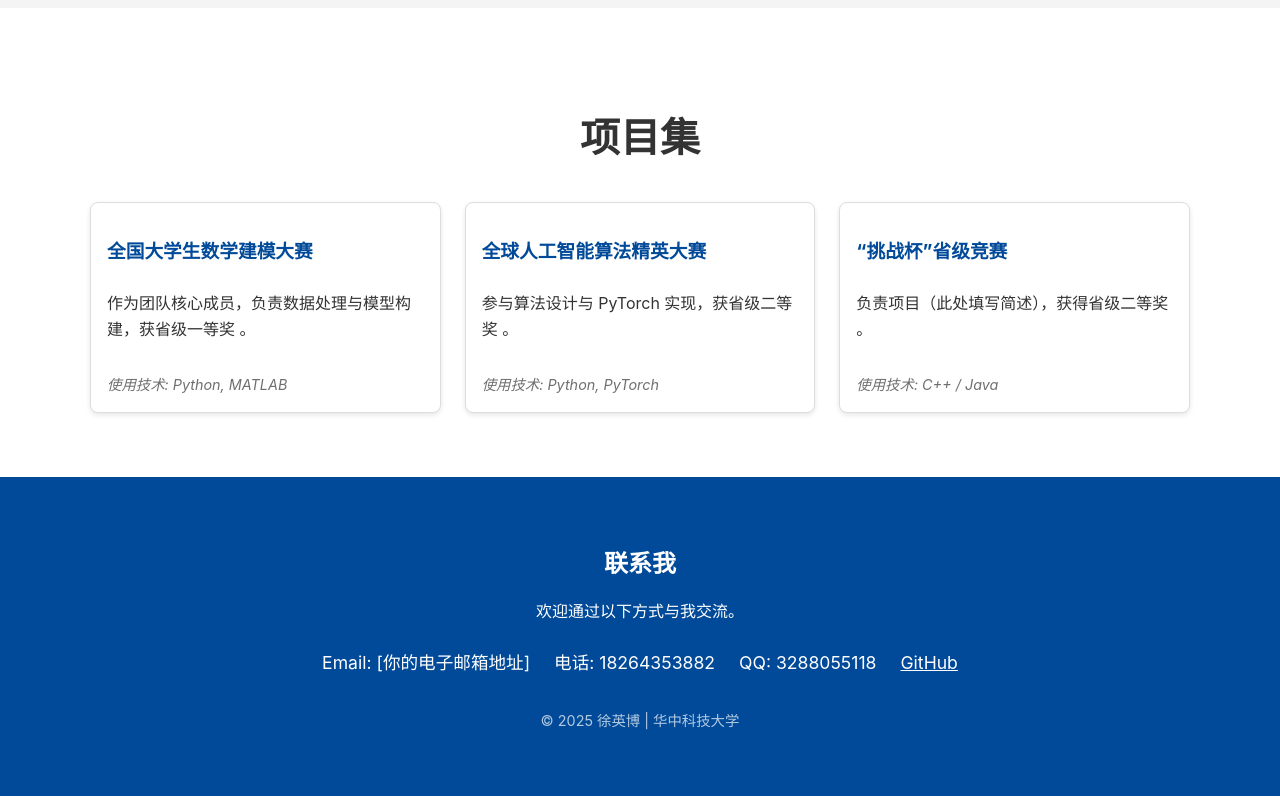
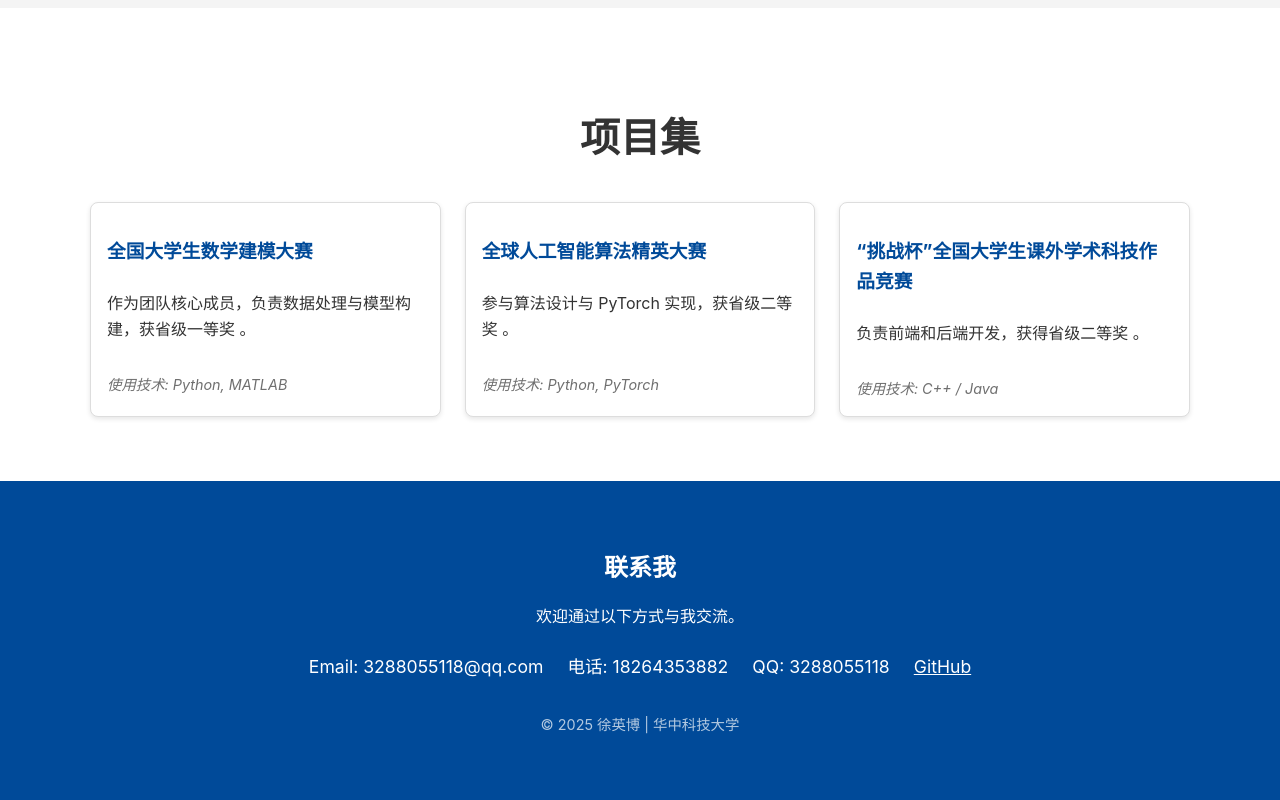
Before and after one commit to xyb-Corder/my-portfolio, a plain HTML site: page index.html in a window 1280 px wide. Shown: the part 1754-2554 px from the top of the page. Drawn offline with Linux system fonts and the light colour scheme.

Commit message:
Add files via upload

```diff
--- a/index.html
+++ b/index.html
@@ -46,7 +46,7 @@
                 <h3>教育背景与成就</h3>
                 <ul>
                     <li>华中科技大学 - 软件学院 (2024级) </li>
-                    <li>大一学年专业排名 7/92 (加权 91.58) </li>
+                    <li>大一学年专业排名 7/92  </li>
                     <li>全国大学生数学建模大赛 省级一等奖 </li>
                     <li>全球人工智能算法精英大赛 省级二等奖 </li>
                     <li>全国大学生数学竞赛 省级一等奖 </li>
@@ -98,8 +98,8 @@
                 </div>
                 <div class="project-card">
 
-                    <h3>“挑战杯”省级竞赛</h3>
-                    <p>负责项目（此处填写简述），获得省级二等奖 。</p>
+                    <h3>“挑战杯”全国大学生课外学术科技作品竞赛</h3>
+                    <p>负责前端和后端开发，获得省级二等奖 。</p>
                     <p class="tech-stack">使用技术: C++ / Java</p>
                 </div>
             </div>
@@ -111,10 +111,10 @@
             <h2>联系我</h2>
             <p>欢迎通过以下方式与我交流。</p>
             <ul class="contact-links">
-                <li>Email: [你的电子邮箱地址]</li>
+                <li>Email: 3288055118@qq.com</li>
                 <li>电话: 18264353882 </li>
                 <li>QQ: 3288055118 </li>
-                <li><a href="[你的 GitHub 链接]" target="_blank">GitHub</a></li>
+                <li><a href="[你的 GitHub 链接]" target="https://github.com/xyb-Corder">GitHub</a></li>
 
             </ul>
             <p class="copyright">&copy; 2025 徐英博 | 华中科技大学</p>
```
